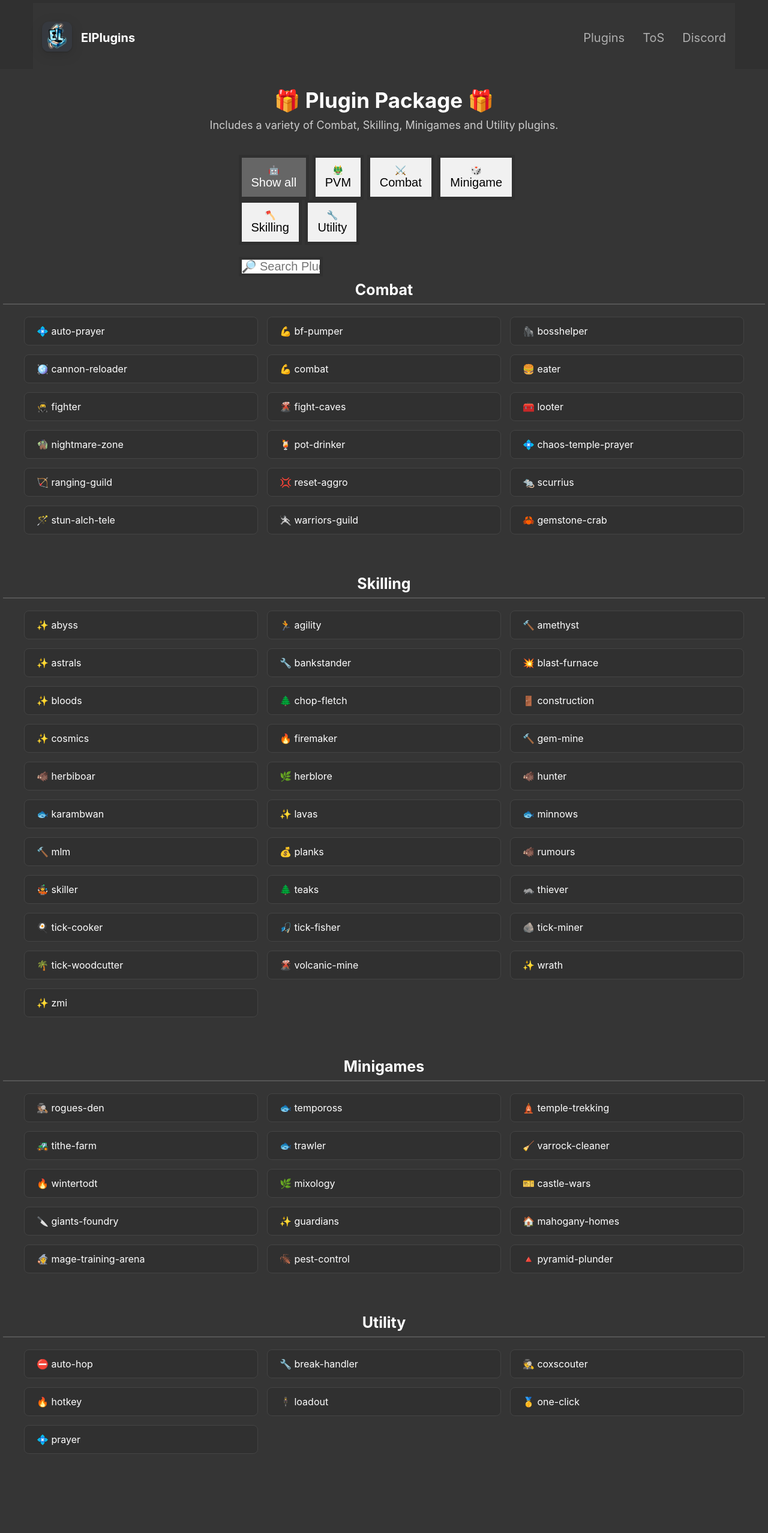
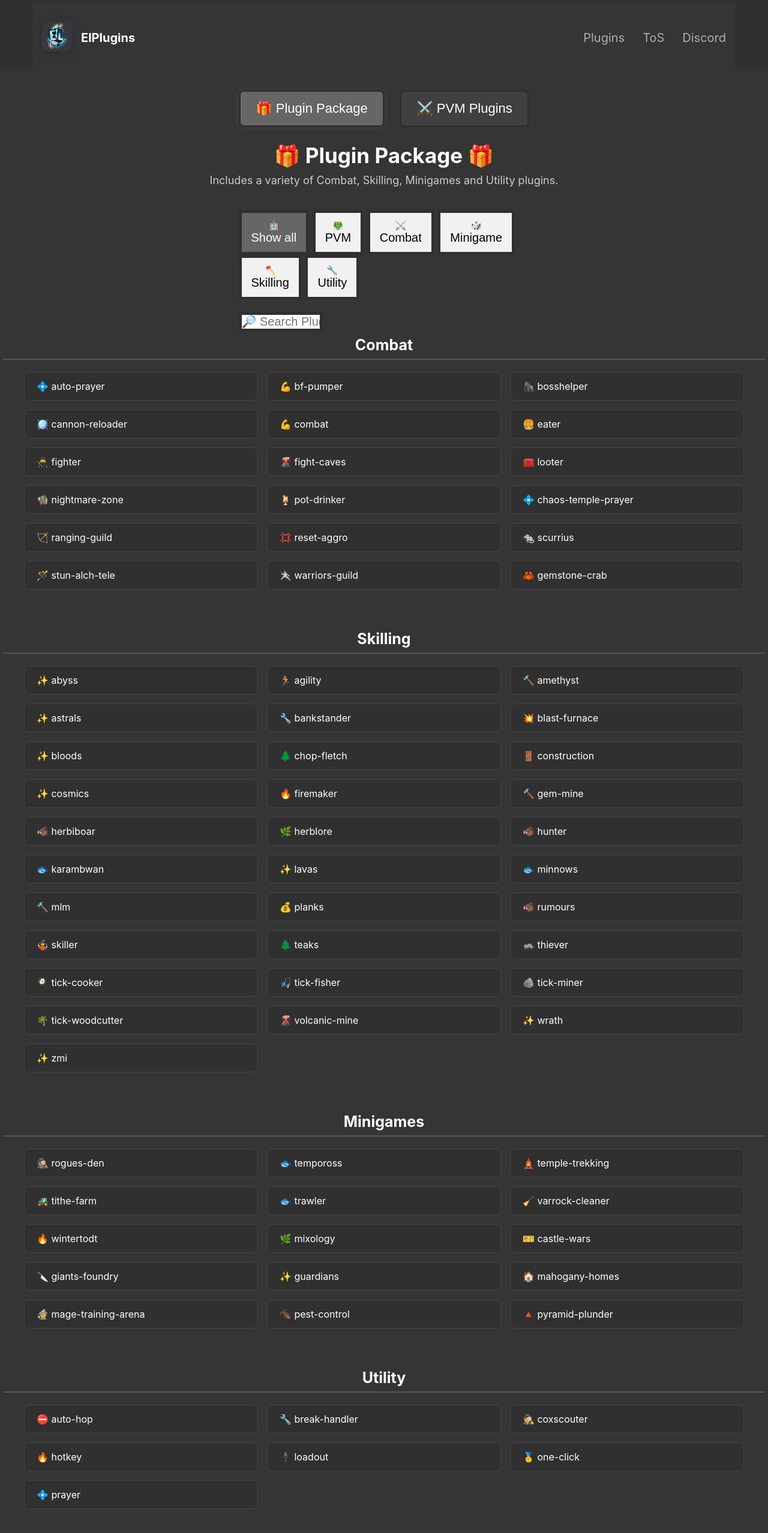
Before and after one commit to Elli-tt/elli-tt.github.io, a Jekyll site: the page built from _pages/plugins.md, in a window 1280 px wide. Shown: the whole page at 60% size. Built offline with Jekyll 4.4.1, drawn with Linux system fonts in a browser that asks for light colours; nearby versions of some CDN libraries; before the commit the page ends 2464 px from its top, so only the background shows below that.

Commit message:
Add PVM package toggle and section to plugins page
Introduces a toggle button UI to switch between Plugin Package and PVM Plugins on the plugins page. Adds a new PVM Plugins section with styled items and updates JavaScript and SCSS for package switching and responsive design.

```diff
--- a/_layouts/plugins.html
+++ b/_layouts/plugins.html
@@ -12,11 +12,18 @@
         <div class="container subPageContainer">
             {% include header.html %}
         </div>
+         <!-- Package Toggle Buttons -->
+<div class="package-toggle-container">
+    <button class="package-toggle-btn active" onclick="showPackage('plugin')">🎁 Plugin Package</button>
+    <button class="package-toggle-btn" onclick="showPackage('pvm')">⚔️ PVM Plugins</button>
+</div>
+
          <!-- Plugin Package Header -->
-<div class="plugin-package-header">
-    <h1>🎁 Plugin Package 🎁</h1>
-    <p class="plugin-package-subtitle">Includes a variety of Combat, Skilling, Minigames and Utility plugins.</p>
-</div>
+<div class="plugin-package-content">
+    <div class="plugin-package-header">
+        <h1>🎁 Plugin Package 🎁</h1>
+        <p class="plugin-package-subtitle">Includes a variety of Combat, Skilling, Minigames and Utility plugins.</p>
+    </div>
 
          <!-- Control buttons -->
 <div id="myBtnContainer" class="center">
@@ -118,7 +125,7 @@
         <div class="filterDiv minigame plugin-item">🧙 mage-training-arena<div class="description">Full auto all MTA rooms</div></div>
         <div class="filterDiv minigame plugin-item">🪳 pest-control<div class="description">Gets you void tokens nice and easy</div></div>
         <div class="filterDiv minigame plugin-item">🔺 pyramid-plunder<div class="description">Steals pyramid tops for great agility xp and gp</div></div>
-      </div>
+</div>
     </div>
 
     <!-- Utility Section -->
@@ -133,12 +140,54 @@
         <div class="filterDiv utility plugin-item">🥇 one-click<div class="description">Used to make interactions only require one click</div></div>
         <div class="filterDiv utility plugin-item">💠 prayer<div class="description">Prayer utility plugin</div></div>
       </div>
+  </div>
+
+  </div>
+</div>
+
+<!-- PVM Package Content -->
+<div class="pvm-package-content" style="display: none;">
+    <div class="plugin-package-header">
+        <h1>⚔️PVM Plugins⚔️</h1>
+        <p class="plugin-package-subtitle">All included in the purchase of PVM Plugins</p>
     </div>
 
+    <div class="pvm-section">
+        <div class="pvm-plugin-item">🐻 gauntlet<div class="description">Automatically completes Gauntlet</div></div>
+        <div class="pvm-plugin-item">🐉 vorkath<div class="description">Fully automatic Vorkath killer</div></div>
+        <div class="pvm-plugin-item">🐍 zulrah<div class="description">Fully automatic Zulrah killer</div></div>
+    </div>
 </div>
+
     </div>
 
     <script>
+        // Package switching functionality
+        function showPackage(packageType) {
+            var pluginContent = document.querySelector('.plugin-package-content');
+            var pvmContent = document.querySelector('.pvm-package-content');
+            var filterButtons = document.getElementById('myBtnContainer');
+            var searchContainer = document.querySelector('#myBtnContainer').nextElementSibling;
+            var toggleButtons = document.querySelectorAll('.package-toggle-btn');
+
+            // Update toggle button states
+            toggleButtons.forEach(btn => btn.classList.remove('active'));
+            event.target.classList.add('active');
+
+            if (packageType === 'plugin') {
+                pluginContent.style.display = 'block';
+                pvmContent.style.display = 'none';
+                filterButtons.style.display = 'block';
+                searchContainer.style.display = 'block';
+                filterSelection("all");
+            } else if (packageType === 'pvm') {
+                pluginContent.style.display = 'none';
+                pvmContent.style.display = 'block';
+                filterButtons.style.display = 'none';
+                searchContainer.style.display = 'none';
+            }
+        }
+
         filterSelection("all")
 function filterSelection(c) {
   var x, i, sections;
@@ -211,6 +260,12 @@ for (var i = 0; i < btns.length; i++) {
 }
 
 function myFunction() {
+  // Only search if Plugin Package is active
+  var pluginContent = document.querySelector('.plugin-package-content');
+  if (pluginContent.style.display === 'none') {
+    return; // Don't search if PVM package is active
+  }
+
   // Declare variables
   var input, filter, ul, li, a, i, txtValue, sections;
   input = document.getElementById('myInput');
--- a/_sass/layout.scss
+++ b/_sass/layout.scss
@@ -412,6 +412,38 @@ nav > ul li a:active {
 	padding-bottom: 10px;
   }
 
+// Package Toggle Buttons
+.package-toggle-container {
+	text-align: center;
+	margin: 30px 0;
+}
+
+.package-toggle-btn {
+	border: none;
+	outline: none;
+	font-size: 2.2rem;
+	padding: 15px 25px;
+	margin: 0 10px;
+	background-color: #404040;
+	border: 3px solid #303030;
+	color: #ffffff;
+	cursor: pointer;
+	border-radius: 8px;
+	transition: all 0.3s ease;
+}
+
+.package-toggle-btn:hover {
+	background-color: #505050;
+	border-color: #555555;
+}
+
+.package-toggle-btn.active {
+	background-color: #666666;
+	border-color: #303030;
+	color: #ffffff;
+	box-shadow: 0 0 10px rgba(102, 102, 102, 0.3);
+}
+
 .container2 {
 	display: flex;
 	flex-direction: column;
@@ -498,6 +530,23 @@ nav > ul li a:active {
 	.plugin-package-subtitle {
 		font-size: 1.2rem;
 	}
+
+	.package-toggle-btn {
+		font-size: 1.8rem;
+		padding: 12px 20px;
+		margin: 5px;
+	}
+
+	.pvm-section {
+		grid-template-columns: 1fr;
+		gap: 15px;
+		padding: 15px;
+	}
+
+	.pvm-plugin-item {
+		font-size: 1.6rem;
+		padding: 20px 25px;
+	}
 }
 
 // Individual Plugin Items
@@ -534,6 +583,54 @@ nav > ul li a:active {
 }
 
 .plugin-item:hover .description {
+	display: block;
+}
+
+// Package Content Containers
+.plugin-package-content, .pvm-package-content {
+	width: 100%;
+}
+
+// PVM Package Specific Styling
+.pvm-section {
+	display: grid;
+	grid-template-columns: repeat(auto-fit, minmax(350px, 1fr));
+	gap: 20px;
+	max-width: 1000px;
+	margin: 0 auto;
+	padding: 20px;
+}
+
+.pvm-plugin-item {
+	background-color: #303030;
+	color: #ffffff;
+	font-size: 2rem;
+	text-align: left;
+	padding: 25px 30px;
+	border-radius: 12px;
+	border: 2px solid #444444;
+	transition: all 0.3s ease;
+	position: relative;
+	cursor: pointer;
+}
+
+.pvm-plugin-item:hover {
+	background-color: #404040;
+	border-color: #666666;
+	transform: translateY(-2px);
+	box-shadow: 0 4px 15px rgba(0, 0, 0, 0.3);
+}
+
+.pvm-plugin-item .description {
+	display: none;
+	font-size: 1.4rem;
+	color: #aaaaaa;
+	margin-top: 12px;
+	padding-top: 12px;
+	border-top: 1px solid #555555;
+}
+
+.pvm-plugin-item:hover .description {
 	display: block;
 }
 
```
